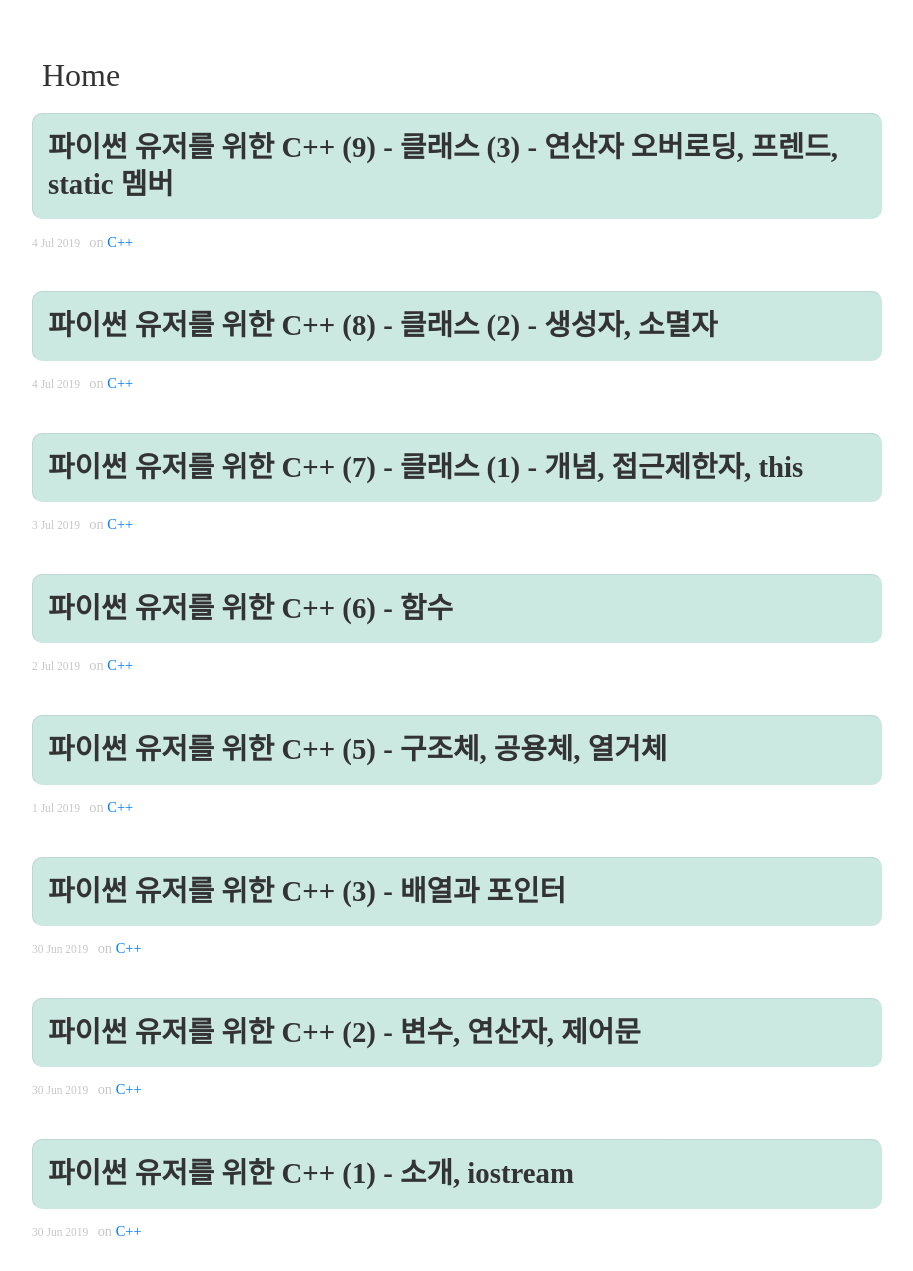
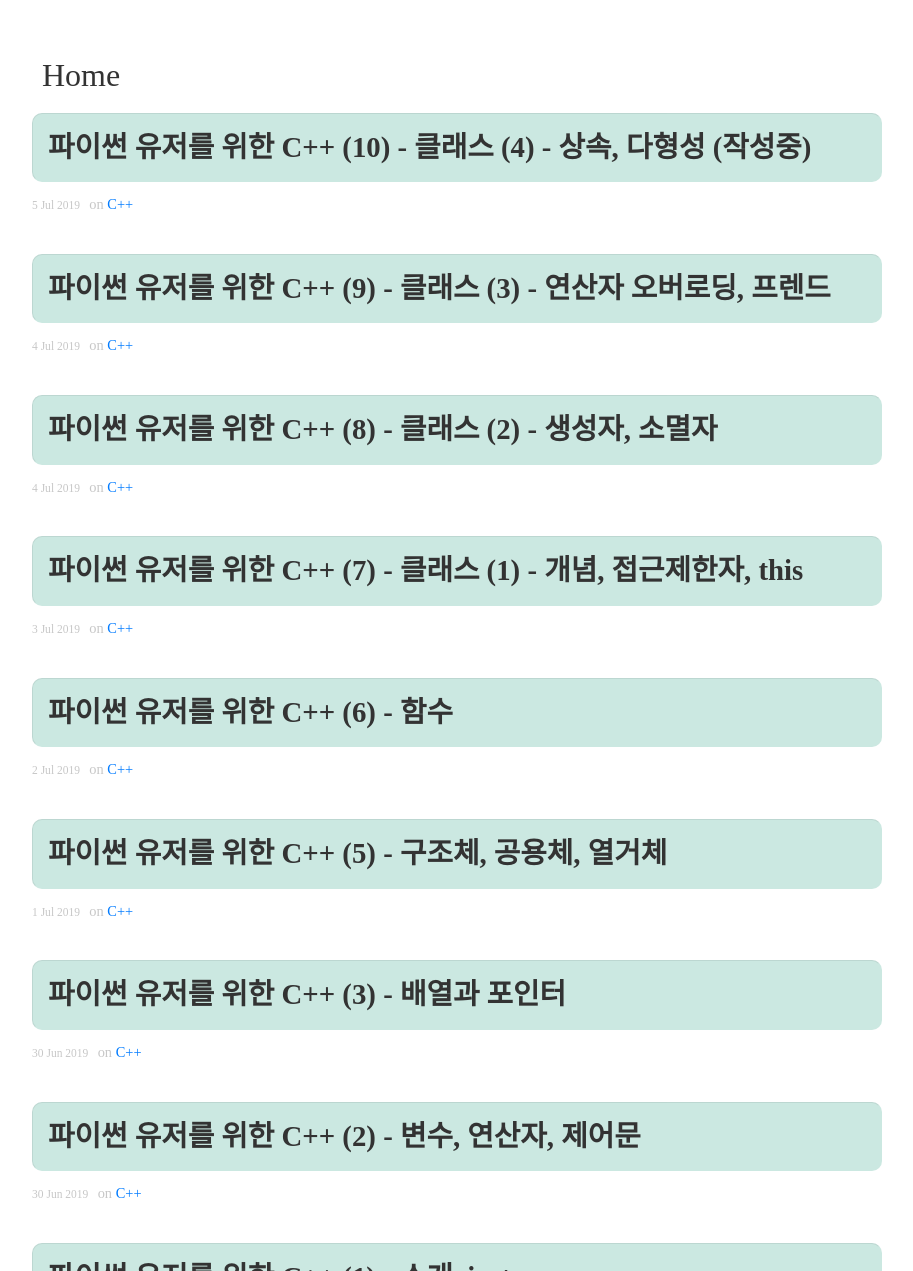
Before and after one commit to DongChanS/DongChanS.github.io, a Jekyll site: the page built from index.html, in a window 1280 px wide and 1400 px high, scrolled down 237 px, cut to the strip 129-1400 px from the top of the window. Shown: the whole strip, without its empty margins (96-1009 px from the left). Built offline with Jekyll 4.4.1, drawn with Linux system fonts in a browser that asks for light colours; nearby versions of some CDN libraries; some web fonts are replaced; the list of posts is cut into pages by our own code; some of the changed lines change nothing that is shown; some of the changed text lies outside the part shown.

Commit message:
add temporary post

````diff
--- a/_posts/2019-07-04-105.md
+++ b/_posts/2019-07-04-105.md
@@ -1,6 +1,6 @@
 ---
 layout : post
-title : 파이썬 유저를 위한 C++ (9) - 클래스 (3) - 연산자 오버로딩, 프렌드, static 멤버
+title : 파이썬 유저를 위한 C++ (9) - 클래스 (3) - 연산자 오버로딩, 프렌드
 author : Shin Dong Chan
 category : 'C++'
 ---
--- /dev/null
+++ b/_posts/2019-07-05-106.md
@@ -0,0 +1,25 @@
+---
+layout : post
+title : 파이썬 유저를 위한 C++ (10) - 클래스 (4) - 상속, 다형성 (작성중)
+author : Shin Dong Chan
+category : 'C++'
+---
+
+## 13) 클래스 (4) -  상속
+
+### 13-1. 파생 클래스
+
+파이썬에서는 `class 자식클래스(부모클래스1, 부모클래스2, ...)`의 형식으로 클래스 상속을 할 수 있었습니다.
+
+C++에서도 비슷하게 파생클래스(derived class)라는 개념이 존재하여 부모클래스의 멤버들을 상속받을 수 있습니다.
+
+예시) 문법
+
+```c++
+class 파생클래스이름 : 클래스1 제한자 클래스1 이름, 클래스2 제한자 클래스2 이름...
+{
+    // 파생클래스 멤버 리스트
+}
+```
+
+C++에서는 접근제한자를 설정하여 어떤 부모클래스의 멤버변수에 접근할 수 있는지를 정의할 수 있습니다. (기본값 private)
````
